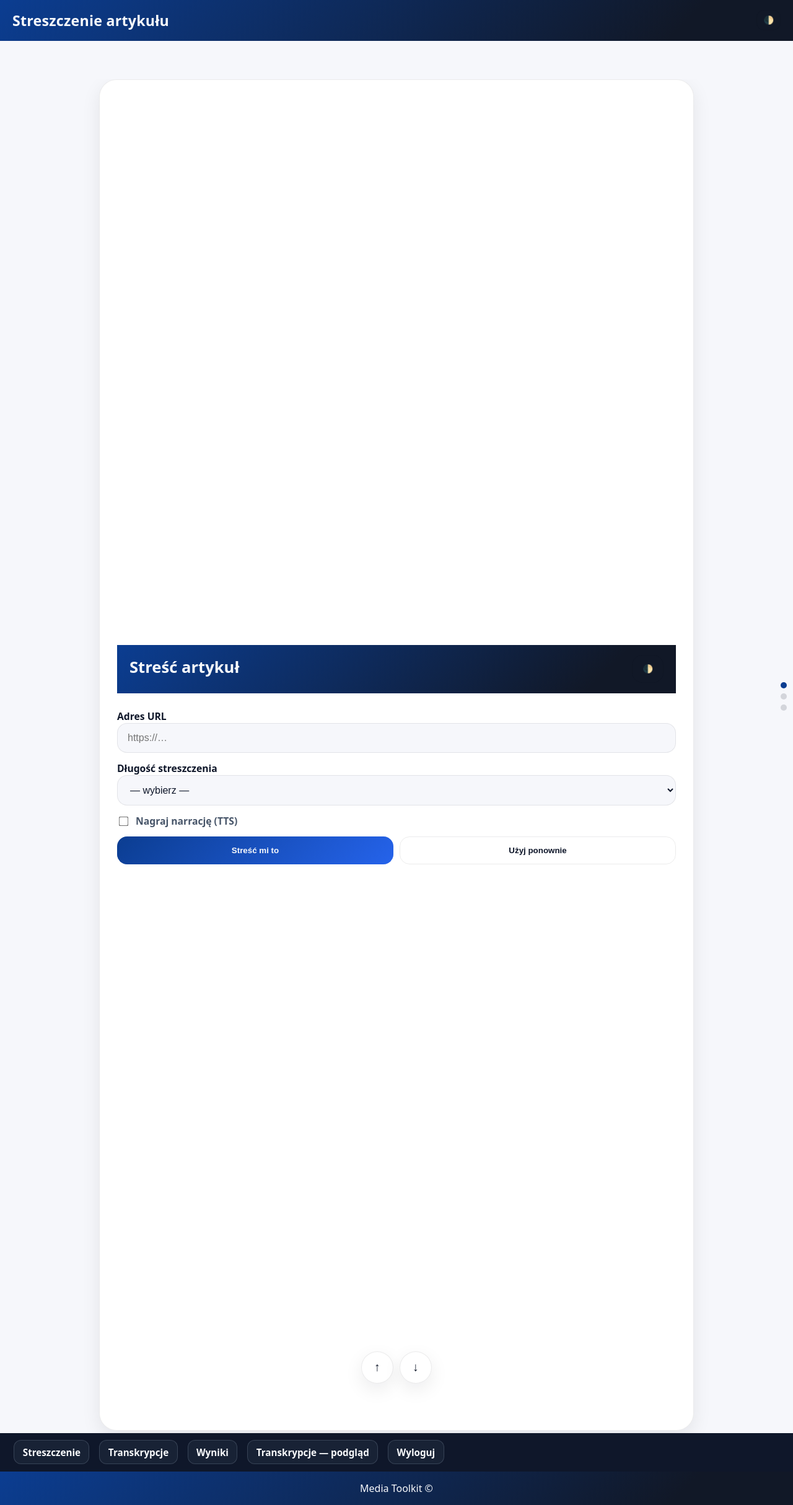
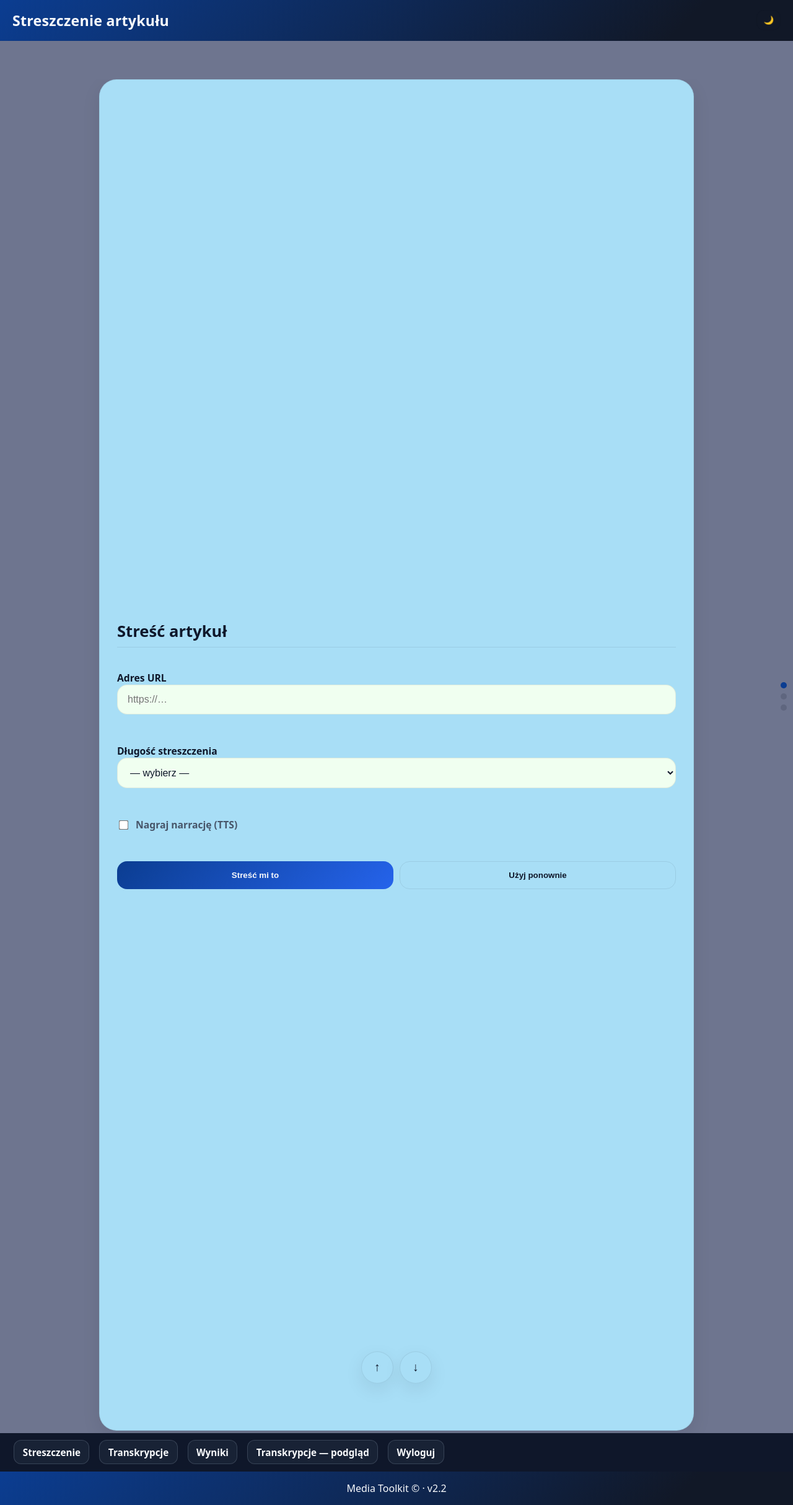
Before and after one commit to v0jt4s13/media_toolkit, a Flask app: template media_toolkit/templates/content/short-v2.html in a window 1280 px wide. Shown: the whole page at 62% size. Run offline with Flask 3, Linux system fonts and the light colour scheme; the template is opened without the code that fills it, so the values that code supplies are empty.

Commit message:
media toolkit latest update - clean code

```diff
--- a/media_toolkit/templates/base-v2.html
+++ b/media_toolkit/templates/base-v2.html
@@ -1,15 +1,13 @@
-{# templates/base.html - v2.1.1 (theme-synced + global toggle) #}
+{# templates/base-v2.html — v2.2 (theme-synced + global emoji toggle) #}
 <!DOCTYPE html>
-<html lang="pl" data-theme="light">
+<html lang="pl" data-theme="dark">
 <head>
   <meta charset="UTF-8">
   <meta name="viewport" content="width=device-width, initial-scale=1">
   <title>{% block title %}Media Toolkit{% endblock %}</title>
+  <meta name="app-version" content="{{ config.get('APP_VERSION', '2.2') }}">
 
   <style>
-    /* ==========================================================
-       THEME TOKENS (global)
-       ========================================================== */
     :root {
       color-scheme: light dark;
       --bg: #f6f7fb;
@@ -42,35 +40,21 @@
     a:hover { text-decoration: underline; }
     .container { max-width: var(--container-w); margin: 0 auto; }
 
-    /* Header & Nav */
-    header {
-      position: sticky; top: 0; z-index: 20;
-      background: linear-gradient(135deg, var(--brand-1), #111827 85%);
-      color: #f8fafc;
-      padding: 1rem 1.25rem;
-      border-bottom: 1px solid var(--border);
-      display:flex; align-items:center; justify-content:space-between; gap: .75rem;
-    }
+    header { position: sticky; top: 0; z-index: 20; background: linear-gradient(135deg, var(--brand-1), #111827 85%); color: #f8fafc; padding: 1rem 1.25rem; border-bottom: 1px solid var(--border); display:flex; align-items:center; justify-content:space-between; gap: .75rem; }
     header h1 { margin: 0; font-size: clamp(1.1rem, 2vw, 1.45rem); letter-spacing: .01em; }
     .header-actions { display: flex; align-items: center; gap: .5rem; }
 
-    /* Global theme toggle button */
     .btn-ghost { border: 1px solid var(--border); background: transparent; color: #f8fafc; border-radius: 12px; padding: 8px 10px; cursor: pointer; }
     .btn-ghost:focus { outline: none; box-shadow: 0 0 0 3px color-mix(in oklab, var(--focus), transparent 70%); }
 
     .nav-toggle-indicator { font-size: 1.4rem; line-height: 1; cursor: pointer; }
-
     nav { display: none; flex-direction: column; gap: 1.1rem; padding: 1.2rem; background: rgba(10,24,52,0.96); position: absolute; top: 100%; left: 0; right: 0; box-shadow: 0 28px 48px rgba(2,6,23,0.5); border-bottom-left-radius: 28px; border-bottom-right-radius: 28px; backdrop-filter: blur(14px); z-index: 15; }
     nav.open { display: flex; position: relative; }
     nav a { display: block; color: #f8fafc; font-weight: 600; font-size: 1.02rem; padding: .85rem 1rem; border-radius: 16px; background: rgba(30,41,59,0.65); box-shadow: inset 0 0 0 1px rgba(148,163,184,0.25); transition: transform .18s ease, background .18s ease; }
     nav a:hover { background: rgba(59,130,246,0.32); transform: translateY(-1px); }
     nav a:active { transform: scale(0.98); }
 
-    @media (min-width: 768px) {
-      .nav-toggle-indicator { display: none; }
-      nav { position: static; display: flex !important; flex-direction: row; background: #0f172a; border-radius: 0; box-shadow: none; gap: 1rem; padding: .7rem 1.4rem; }
-      nav a { padding: .6rem .9rem; border-radius: 12px; font-size: .95rem; }
-    }
+    @media (min-width: 768px) { .nav-toggle-indicator { display: none; } nav { position: static; display: flex !important; flex-direction: row; background: #0f172a; border-radius: 0; box-shadow: none; gap: 1rem; padding: .7rem 1.4rem; } nav a { padding: .6rem .9rem; border-radius: 12px; font-size: .95rem; } }
 
     main { padding: clamp(1rem, 2vw, 1.4rem); min-height: calc(100vh - 160px); background: linear-gradient(180deg, color-mix(in oklab, var(--bg), #0f172a 8%) 0%, color-mix(in oklab, var(--bg), #020617 24%) 100%); }
     footer { padding: 1rem 2rem; background: linear-gradient(135deg, var(--brand-1), #111827 85%); color: #f8fafc; text-align: center; }
@@ -81,25 +65,16 @@
 </head>
 <body>
   <script>
-    // Global prefix (from config only)
     window.MEDIA_TOOLKIT_PREFIX = {{ config.get('MEDIA_TOOLKIT_URL_PREFIX', '') | tojson }};
-
-    // Theme bootstrap (no flash)
     (function themeBootstrap(){
-      try {
-        const KEY = 'mtk-theme';
-        const saved = localStorage.getItem(KEY);
-        const prefersDark = window.matchMedia && matchMedia('(prefers-color-scheme: dark)').matches;
-        const theme = saved || (prefersDark ? 'dark' : 'light');
-        document.documentElement.setAttribute('data-theme', theme);
-      } catch(_){}
+      try { const KEY = 'mtk-theme'; const saved = localStorage.getItem(KEY); const prefersDark = window.matchMedia && matchMedia('(prefers-color-scheme: dark)').matches; const theme = saved || (prefersDark ? 'dark' : 'light'); document.documentElement.setAttribute('data-theme', theme); } catch(_){}
     })();
   </script>
 
   <header>
     <h1>{% block header %}Media Toolkit{% endblock %}</h1>
     <div class="header-actions">
-      <button id="globalThemeToggle" class="btn-ghost" aria-pressed="false" title="Przełącz motyw">🌓</button>
+      <button id="globalThemeToggle" class="btn-ghost" aria-pressed="false" title="Przełącz na ciemny motyw">🌙</button>
       <span class="nav-toggle-indicator" aria-hidden="true">☰</span>
     </div>
   </header>
@@ -118,10 +93,9 @@
   </main>
   {% block scripts %}{% endblock %}
 
-  <footer>Media Toolkit &copy;</footer>
+  <footer>Media Toolkit &copy; · v{{ config.get('APP_VERSION', '2.2') }}</footer>
 
   <script>
-    // Utils
     function apiUrl(path, usePrefix = true) {
       const p = (window.MEDIA_TOOLKIT_PREFIX || '').replace(/\/+$/,'');
       const clean = ('/' + String(path || '').replace(/^\/+/, '')).replace(/\/{2,}/g,'/');
@@ -130,7 +104,6 @@
   </script>
 
   <script>
-    // NAV interaction + GLOBAL THEME TOGGLE
     (function(){
       const header = document.querySelector('header');
       const nav = document.querySelector('nav');
@@ -152,16 +125,15 @@
           evt.preventDefault();
           toggleNav();
         });
-
         nav.querySelectorAll('a').forEach(link => link.addEventListener('click', () => toggleNav(false)));
         document.addEventListener('click', (evt) => { if (isDesktop()) return; if (!nav.contains(evt.target) && !header.contains(evt.target)) toggleNav(false); });
         window.addEventListener('resize', () => toggleNav(false));
         toggleNav(false);
       }
 
-      // Global theme toggle
+      // Global emoji theme toggle (🌙 switch to dark, ☀️ switch to light)
       const KEY = 'mtk-theme';
-      function apply(t){ document.documentElement.setAttribute('data-theme', t); themeBtn.setAttribute('aria-pressed', String(t === 'dark')); }
+      function apply(t){ document.documentElement.setAttribute('data-theme', t); themeBtn.setAttribute('aria-pressed', String(t === 'dark')); const toDark = t !== 'dark'; themeBtn.textContent = toDark ? '🌙' : '☀️'; const title = toDark ? 'Przełącz na ciemny motyw' : 'Przełącz na jasny motyw'; themeBtn.setAttribute('title', title); themeBtn.setAttribute('aria-label', title); }
       try {
         const saved = localStorage.getItem(KEY);
         const effective = saved || (matchMedia('(prefers-color-scheme: dark)').matches ? 'dark' : 'light');
--- a/media_toolkit/templates/content/short-v2.html
+++ b/media_toolkit/templates/content/short-v2.html
@@ -1,6 +1,6 @@
 {% extends "base-v2.html" %}
 
-{% block title %}Streszczenie artykułu — v2.1 (fullscreen panels){% endblock %}
+{% block title %}Streszczenie artykułu — v2.2 (fullscreen panels){% endblock %}
 {% block header %}Streszczenie artykułu{% endblock %}
 
 {% block extra_styles %}
@@ -9,7 +9,10 @@
   *, *::before, *::after { box-sizing: border-box; }
   .stack { overflow-x: hidden; }
   .panel { max-inline-size: 100%; box-sizing: border-box; overflow-wrap: anywhere; }
-  .panel input[type="url"], .panel input[type="text"], .panel select, .panel textarea { inline-size: 100%; max-inline-size: 100%; }
+  .panel input[type="url"], .panel input[type="text"], .panel select, .panel textarea {
+    inline-size: 100%;
+    max-inline-size: 100%;
+  }
 
   /*
    * v2.1 — Fullscreen panels, smooth snap, light/dark themes, mobile-first
@@ -17,8 +20,8 @@
    */
   :root {
     /* Light as default; dark applied by [data-theme="dark"] */
-    --bg: #f6f7fb;
-    --bg-elev: #ffffff;
+    --bg: #6e758f;
+    --bg-elev:#a8def6;
     --text: #0f172a;
     --text-muted: #475569;
     --brand-1: #0b3d91;  /* primary */
@@ -26,6 +29,7 @@
     --border: rgba(2, 6, 23, 0.08);
     --shadow: 0 10px 30px rgba(2, 6, 23, 0.08);
     --focus: #22d3ee;
+    --field-bg: honeydew;
   }
   :root[data-theme="dark"] {
     --bg: #030712;
@@ -37,6 +41,7 @@
     --border: rgba(148,163,184,0.2);
     --shadow: 0 24px 48px rgba(2,6,23,0.6);
     --focus: #38bdf8;
+    --field-bg: #2c386a;
   }
 
   /* Make base background follow theme */
@@ -80,11 +85,17 @@
     scroll-snap-stop: always;
     margin-block: clamp(8px, 1.4vh, 16px);
   }
-  .panel h2 { margin: 0 0 8px; font-size: clamp(1.25rem, 2.8vw, 1.6rem); font-weight: 750; }
+  .panel h2 {
+    margin: 0 0 8px;
+    font-size: clamp(1.25rem, 2.8vw, 1.6rem);
+    font-weight: 750;
+    color: var(--text);
+  }
   .muted { color: var(--text-muted); }
 
   /* Form elements */
   label { font-weight: 600; font-size: 0.98rem; }
+
   input[type="url"], input[type="text"], select, textarea {
     width: 100%;
     max-inline-size: 100%;
@@ -92,12 +103,15 @@
     border: 1px solid var(--border);
     border-radius: 16px;
     padding: 14px 16px;
-    background: color-mix(in oklab, var(--bg) 92%, black 0%);
+    /* background: color-mix(in oklab, var(--bg) 92%, black 0%); */
     color: var(--text);
     font-size: 1rem;
     outline: none;
     box-shadow: inset 0 0 0 1px transparent;
     transition: box-shadow .15s ease, border-color .15s ease, background .15s ease;
+  }
+  input, select, textarea {
+      background: var(--field-bg);
   }
   textarea { min-block-size: 200px; resize: vertical; }
   input:focus, select:focus, textarea:focus {
@@ -140,6 +154,18 @@
     .stack { scroll-behavior: auto; }
     .btn:active { transform: none; }
   }
+
+
+
+  .header {
+    color: #f8fafc;
+    border-bottom: 1px solid var(--border);
+    display: flex;
+    align-items: center;
+    justify-content: space-between;
+    gap: .75rem;
+    margin-bottom: 20px;
+  }
 </style>
 {% endblock %}
 
@@ -150,14 +176,14 @@
 
     <!-- PANEL 1: FORM -->
     <section class="panel" aria-label="Formularz streszczenia">
-      <header style="display:flex; align-items:end; justify-content:space-between; gap:12px; margin-block-end:8px;">
+      <div class="header">
         <h2>Streść artykuł</h2>
-        <div class="inline" style="display:flex; gap:8px; align-items:center;">
+        <!-- <div class="inline" style="display:flex; gap:8px; align-items:center;">
           <button type="button" id="themeToggle" class="btn btn-ghost" aria-pressed="false" title="Przełącz motyw">🌓</button>
-        </div>
-      </header>
+        </div> -->
+      </div>
 
-      <form id="mobileForm" novalidate style="display:grid; gap:14px;">
+      <form id="mobileForm" novalidate style="display:grid;gap:3em;">
         <div>
           <label for="mobile-url">Adres URL</label>
           <input id="mobile-url" type="url" placeholder="https://…" required inputmode="url" autocomplete="url">
@@ -296,6 +322,12 @@
 
   let lastPayload = null;
 
+  const smoothScrollTo = (el, offset = 0) => {
+    if (!el) return;
+    const top = el.getBoundingClientRect().top + window.scrollY - offset;
+    window.scrollTo({ top, behavior: 'smooth' });
+  };
+
   const API_PREFIX = (window.MEDIA_TOOLKIT_PREFIX || '').replace(/\/$/, '');
   const api = (path) => `${API_PREFIX}${path.startsWith('/') ? '' : '/'}${path}`;
 
@@ -303,6 +335,19 @@
     statusBox.textContent = message || '';
     statusBox.style.color = isError ? '#ef4444' : 'var(--text-muted)';
   }
+
+  function fmt(value) {
+    if (!value) return '';
+    const date = new Date(value);
+    return Number.isNaN(date.getTime()) ? value : date.toLocaleString();
+  }
+
+  function disableBtn(el, label = 'Pracuję…') {
+    if (!el) return; el.dataset._label = (el.tagName === 'INPUT') ? el.value : el.textContent;
+    if (el.tagName === 'A') { el.classList.add('is-disabled'); el.setAttribute('aria-disabled', 'true'); el.style.pointerEvents = 'none'; el.textContent = label; }
+    else { el.disabled = true; if (el.tagName === 'INPUT') el.value = label; else el.textContent = label; }
+  }
+  function enableBtn(el){ if (!el) return; if (el.tagName === 'A') { el.classList.remove('is-disabled'); el.removeAttribute('aria-disabled'); el.style.pointerEvents = ''; el.textContent = el.dataset._label || el.textContent; } else { el.disabled = false; if (el.tagName === 'INPUT') el.value = el.dataset._label || el.value; else el.textContent = el.dataset._label || el.textContent; } delete el.dataset._label; }
 
   const prefix = window.MEDIA_TOOLKIT_PREFIX || '';
   const joinPath = (path) => {
@@ -321,23 +366,47 @@
     audio: '{{ url_for("content_tools.archive_audio", entry_id='ENTRY_ID') }}',
   };
 
+  // --- KLUCZOWA POPRAWKA: fallback bez prefixu przy odpowiedziach != 2xx (np. 404 za ELB/Nginx)
   async function fetchJSON(url, options) {
-    const doFetch = async (u, opt) => fetch(u, opt);
-    let res = await doFetch(url, options);
+    const doFetch = async (u, opt) => {
+      console.log(`[fetchJSON] fetch(url,options)`, u, opt);
+      const res = await fetch(u, opt);
+      return { res, u };
+    };
+
+    // 1. Próba z pełnym URL-em (z prefixem)
+    let attempt = await doFetch(url, options);
+    let { res } = attempt;
+
+    // 2. Jeśli nie OK, spróbuj bez /media_toolkit (rewrite może być już zrobiony po stronie Nginx)
     if (!res.ok && url.startsWith('/media_toolkit/')) {
       const noPrefix = url.replace(/^\/media_toolkit/, '');
-      res = await doFetch(noPrefix, options);
+      attempt = await doFetch(noPrefix, options);
+      res = attempt.res;
     }
+
+    // 3. Odczyt JSON (lub błąd)
     if (!res.ok) {
-      const text = await res.text().catch(()=>'');
-      throw new Error(`${res.status} ${res.statusText}${text?` — ${text.slice(0,160)}`:''}`);
+      const text = await res.text().catch(() => '');
+      throw new Error(`${res.status} ${res.statusText}${text ? ` — ${text.slice(0,160)}` : ''}`);
     }
-    const ct = (res.headers.get('content-type')||'').toLowerCase();
-    if (!ct.includes('application/json')) {
-      const head = (await res.text()).replace(/\s+/g,' ').slice(0,200);
-      throw new Error(`Nieprawidłowa odpowiedź serwera: ${head}`);
+
+    try {
+      return await res.json();
+    } catch (err) {
+      // Ostateczny fallback: spróbuj jeszcze bez prefixu, jeśli jeszcze nie próbowaliśmy
+      if (url.startsWith('/media_toolkit/')) {
+        try {
+          const alt = await fetch(url.replace(/^\/media_toolkit/, ''), options);
+          return await alt.json();
+        } catch (e) {
+          console.error('[fetchJSON] res.json() failed after alt:', e);
+          throw err;
+        }
+      }
+      console.error('[fetchJSON] res.json() failed:', err);
+      throw err;
     }
-    return res.json();
   }
 
   async function scrap(u) {
@@ -403,6 +472,23 @@
     buildArchive(data.entries || []);
   }
 
+  async function loadEntry(entry) {
+    const entryUrl = entry.text_url ? joinPath(entry.text_url) : joinPath(endpoints.text.replace('ENTRY_ID', encodeURIComponent(entry.id)));
+    const data = await fetchJSON(entryUrl, { headers: { 'Accept': 'application/json' } });
+    if (!data.ok) throw new Error(data.error || 'Nie udało się pobrać wpisu.');
+    titleField.value = data.title || '';
+    textField.value = data.text || '';
+    lastPayload = { title: data.title || '', text: data.text || '' };
+    if (data.audio_url) playAudio(data.audio_url);
+    setStatus(`Załadowano wpis ${fmt(data.created_at)}`);
+  }
+
+  function playAudio(url){
+    if (!audioEl) return;
+    if (String(url).startsWith('data:')) { audioEl.src = url; audioEl.classList.remove('hidden'); audioEl.play().catch(()=>{}); return; }
+    fetch(url, { credentials: 'include' }).then(r=>r.blob()).then(b=>{ audioEl.src = URL.createObjectURL(b); audioEl.classList.remove('hidden'); audioEl.play().catch(()=>{}); });
+  }
+
   async function handleSubmit(evt, reuse = false) {
     if (evt) evt.preventDefault();
     const btn = evt.submitter || mobileFetch;
@@ -446,21 +532,10 @@
     } finally { enableBtn(btn); }
   }
 
-  function disableBtn(el, label = 'Pracuję…') {
-    if (!el) return; el.dataset._label = (el.tagName === 'INPUT') ? el.value : el.textContent;
-    if (el.tagName === 'A') { el.classList.add('is-disabled'); el.setAttribute('aria-disabled', 'true'); el.style.pointerEvents = 'none'; el.textContent = label; }
-    else { el.disabled = true; if (el.tagName === 'INPUT') el.value = label; else el.textContent = label; }
-  }
-  function enableBtn(el){ if (!el) return; if (el.tagName === 'A') { el.classList.remove('is-disabled'); el.removeAttribute('aria-disabled'); el.style.pointerEvents = ''; el.textContent = el.dataset._label || el.textContent; } else { el.disabled = false; if (el.tagName === 'INPUT') el.value = el.dataset._label || el.value; else el.textContent = el.dataset._label || el.textContent; } delete el.dataset._label; }
-
-  function playAudio(url){
-    if (!audioEl) return;
-    if (String(url).startsWith('data:')) { audioEl.src = url; audioEl.classList.remove('hidden'); audioEl.play().catch(()=>{}); return; }
-    fetch(url, { credentials: 'include' }).then(r=>r.blob()).then(b=>{ audioEl.src = URL.createObjectURL(b); audioEl.classList.remove('hidden'); audioEl.play().catch(()=>{}); });
-  }
-
   form.addEventListener('submit', evt => handleSubmit(evt, false));
   reuseBtn.addEventListener('click', evt => handleSubmit(evt, true));
+
+  // Start
   loadArchive().catch(()=>{});
 </script>
 {% endblock %}
```
Also changed, not shown: media_toolkit/templates/content/short.html (+14 -44 lines), 1 other file.
